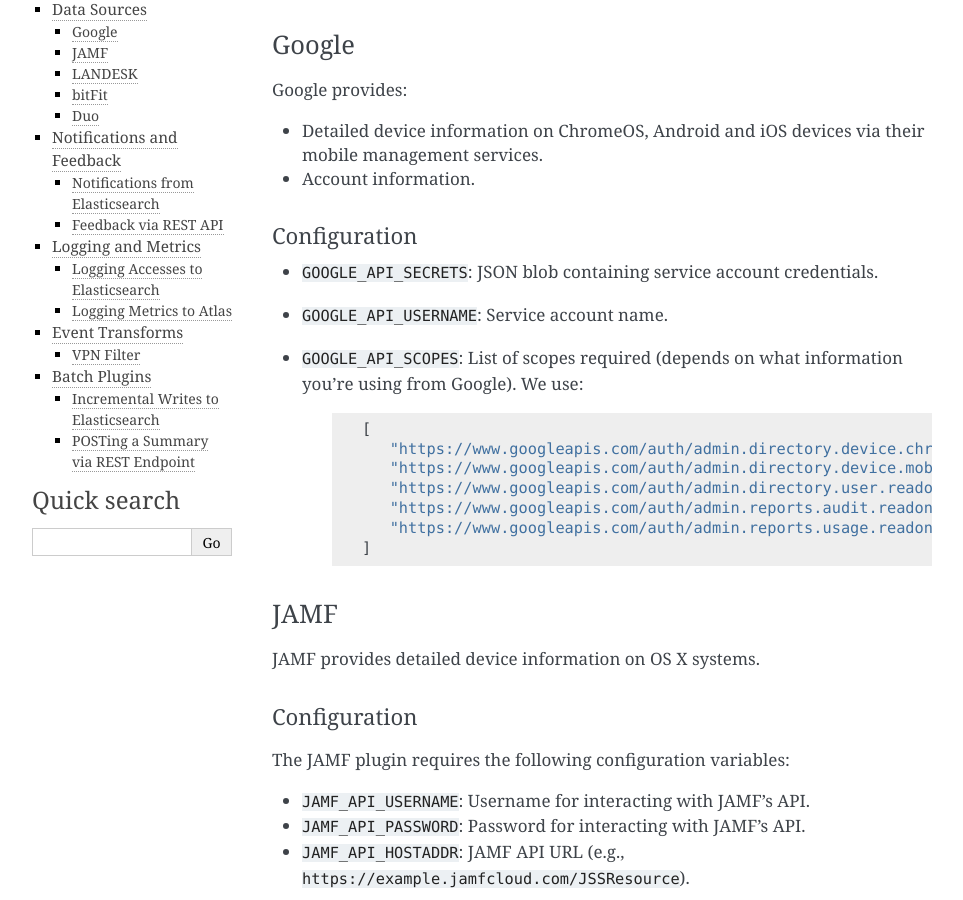
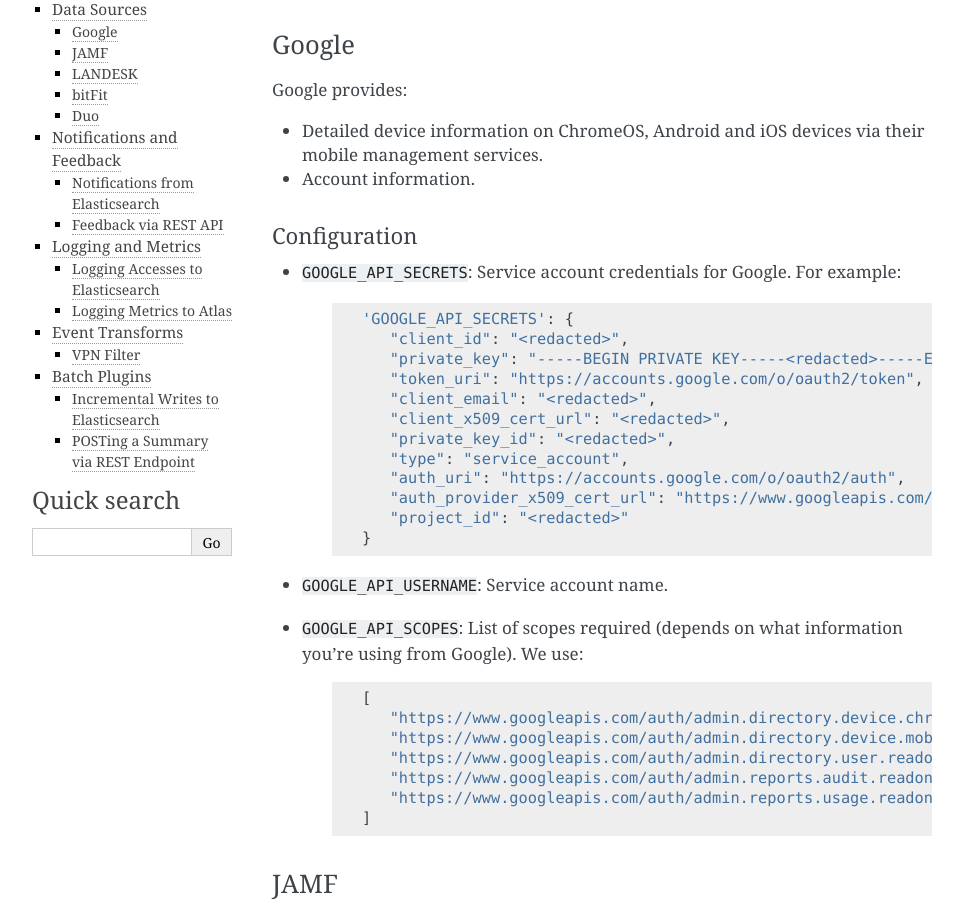
Before and after one commit to Netflix-Skunkworks/stethoscope, a Sphinx documentation site: the page built from docs/plugins.rst, in a window 1280 px wide and 900 px high, scrolled down 818 px. Shown: the whole window, without its empty margins (148-1111 px from the left). Built offline with Sphinx 7.4.7, drawn with Linux system fonts in a browser that asks for light colours.

Commit message:
Add example for GOOGLE_API_SECRETS.

```diff
--- a/docs/plugins.rst
+++ b/docs/plugins.rst
@@ -42,7 +42,23 @@
 Configuration
 '''''''''''''
 
--  ``GOOGLE_API_SECRETS``: JSON blob containing service account credentials.
+-  ``GOOGLE_API_SECRETS``: Service account credentials for Google. For example:
+
+     .. code:: py
+
+       'GOOGLE_API_SECRETS': {
+          "client_id": "<redacted>",
+          "private_key": "-----BEGIN PRIVATE KEY-----<redacted>-----END PRIVATE KEY-----\n",
+          "token_uri": "https://accounts.google.com/o/oauth2/token",
+          "client_email": "<redacted>",
+          "client_x509_cert_url": "<redacted>",
+          "private_key_id": "<redacted>",
+          "type": "service_account",
+          "auth_uri": "https://accounts.google.com/o/oauth2/auth",
+          "auth_provider_x509_cert_url": "https://www.googleapis.com/oauth2/v1/certs",
+          "project_id": "<redacted>"
+       }
+
 -  ``GOOGLE_API_USERNAME``: Service account name.
 -  ``GOOGLE_API_SCOPES``: List of scopes required (depends on what information you're using from
    Google). We use:
```
